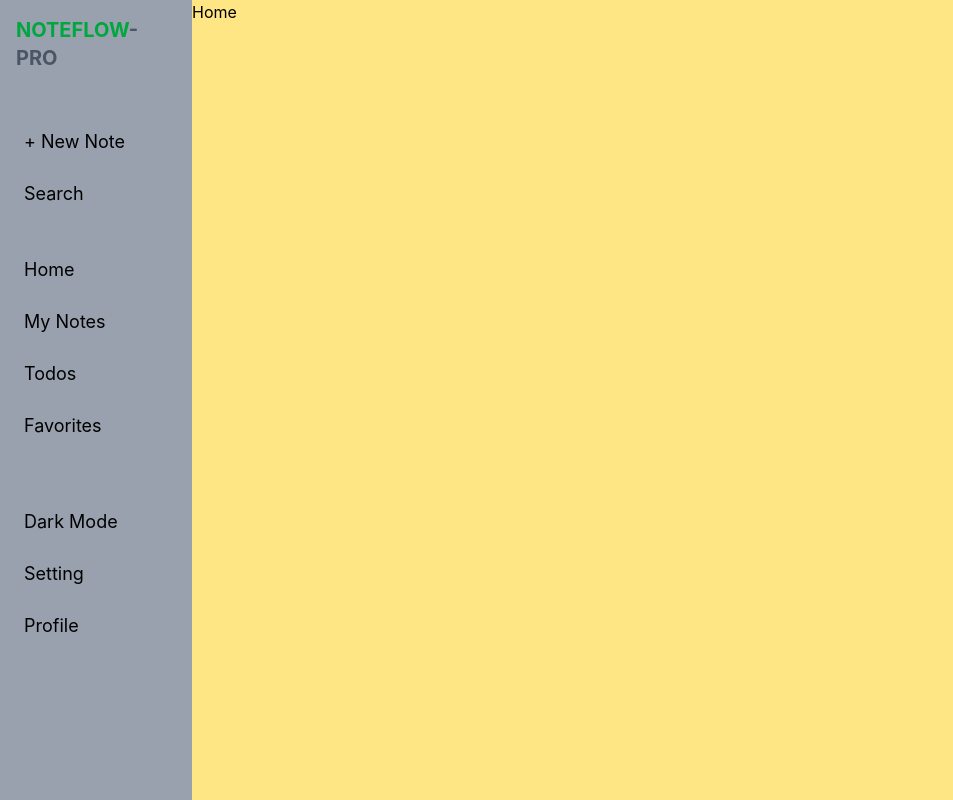
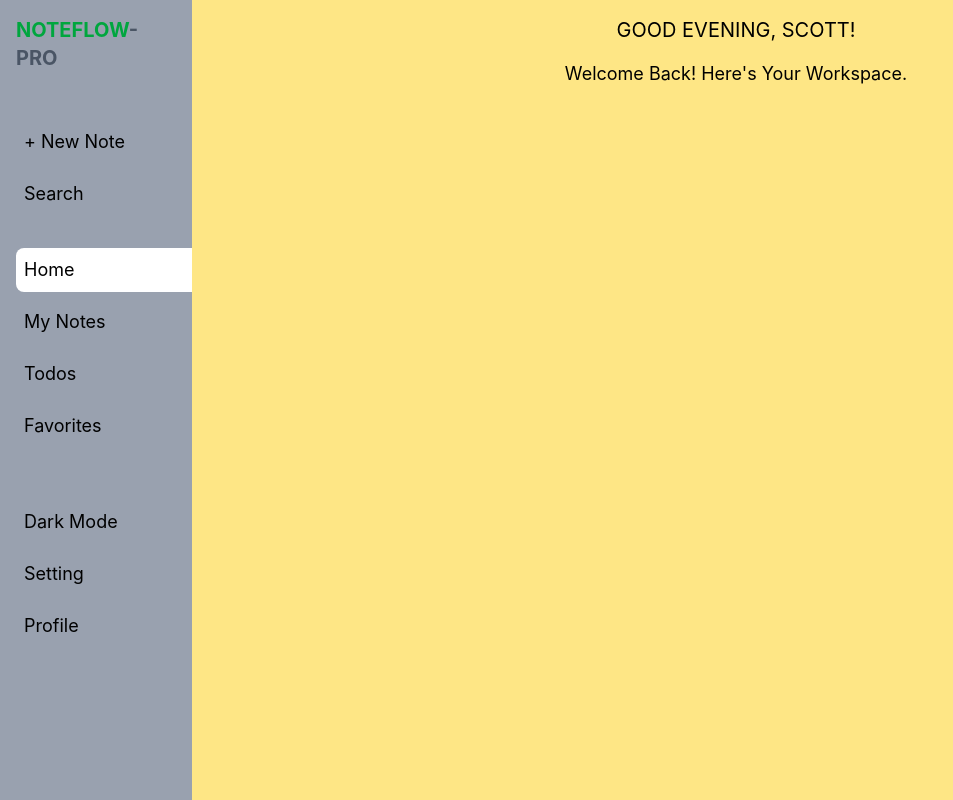
Before and after one commit to linscot10/projects, a React (Vite) app in the folder Notes App Pro/: page / in a window 1280 px wide. Shown: the whole page, without its empty margins (0-953 px from the left). Built offline with nearby package versions, Linux system fonts and the light colour scheme.

Commit message:
Noteflow: Date updates

```diff
--- a/Notes App Pro/src/Pages/Home.jsx
+++ b/Notes App Pro/src/Pages/Home.jsx
@@ -1,10 +1,54 @@
-import React from 'react'
-import {Link} from "react-router-dom"
+import React, { useEffect, useState } from 'react'
+
+// import {Link} from "react-router-dom"
 
 const Home = () => {
+ const getTimeOfDay=(hour)=>{
+  if(hour>=5 && hour <12) return 'MORNING';
+  if(hour>=12 && hour <17) return 'AFTERNOON';
+  if(hour>=17 && hour <21) return 'EVENING';
+  return "NIGHT"
+ }
+
+ const getCurrentTime=()=>{
+  return getTimeOfDay(new Date().getHours())
+
+ }
+
+ const [timeOfDay, setTimeOfDay]=useState( getCurrentTime);
+
+ useEffect(()=>{
+  const interval=setInterval(()=>{
+    setTimeOfDay(getCurrentTime)
+  }, 60000);
+  return ()=> clearInterval(interval)
+ },[])
+
+//   const getTimeOfDay=(hour)=>{
+//     if(hour>=5 && hour<12) return "MORNING";
+//     if(hour>=12 && hour<17) return "AFTERNOON";
+//     if(hour>=17 && hour<21) return "EVENING";
+//     // if(hour>=5 && hour<12) return "MORNING";
+//     return "NIGHT"
+
+//   }
+
+//   const [timeOfDay, setTimeOfDay]=useState(()=>{
+//     return getTimeOfDay(new Date().getHours())
+//   })
+
+//   useEffect(()=>{
+// const interval=setInterval(()=>{
+//   setTimeOfDay(getTimeOfDay(new Date().getHours()))
+// }, 60000);
+// return () =>clearInterval(interval)
+
+//   },[])
   return (
     <div className='w-full bg-amber-200'>
-    Home
+    <h1 className='flex justify-center text-xl m-4'>GOOD {timeOfDay},  SCOTT!</h1>
+    <h2 className='flex justify-center text-lg m-4'>Welcome Back! Here's Your Workspace.</h2>
+
     </div>
   )
 }
--- a/Notes App Pro/src/components/Navbar.jsx
+++ b/Notes App Pro/src/components/Navbar.jsx
@@ -1,32 +1,34 @@
-import React from 'react'
-import {Link} from "react-router-dom"
+import React, { useState } from 'react'
+import {Link, useLocation} from "react-router-dom"
+
 
 const Navbar = () => {
+  const location =useLocation()
   return (
     <div>
         <nav className=" flex flex-col gap-4 bg-gray-400 w-48 h-screen">
             <div className='p-4'><h1 className='font-bold text-gray-600 text-xl'><span className='text-green-600'>NOTEFLOW</span>-<span>PRO</span></h1></div>
             <div className='flex flex-col gap-3 justify-center text-lg p-4'>
           <ul className="flex flex-col gap-2  w-40 " >
-          <Link  to={'/New_notes'}> <li className='hover:bg-white rounded-lg p-2  w-48 '>+ New Note </li>
+          <Link  to={'/New_notes'} className={location.pathname==='/New_notes'? "bg-white rounded-lg w-48":"bg-gray-400"}> <li className='hover:bg-white rounded-lg p-2  w-48 '>+ New Note </li>
 </Link>
-               <Link  to={'/Search'}> <li className='hover:bg-white rounded-lg p-2 w-48'>Search</li></Link>
+               <Link  to={'/Search'} className={location.pathname==='/Search'? "bg-white rounded-lg w-48":"bg-gray-400"}> <li className='hover:bg-white rounded-lg p-2 w-48'>Search</li></Link>
 
 
 
             </ul>
             <ul className="flex flex-col gap-2  w-40 mt-5 " >
-            <Link  to={'/'}><li className='hover:bg-white rounded-lg p-2  w-48 '>Home</li> </Link>
-                 <Link  to={'/My_Notes'}> <li className='hover:bg-white rounded-lg p-2 w-48'>  My Notes</li></Link>
-               <Link  to={'/Todos'}><li className='hover:bg-white rounded-lg p-2 w-48 '>Todos </li></Link>
-               <Link  to={'/Favorites'}> <li className='hover:bg-white rounded-lg p-2 w-48 '>Favorites </li></Link>
+            <Link  to={'/'} className={location.pathname==='/'? "bg-white rounded-lg  w-48" : "bg-gray-400"}><li className='hover:bg-white rounded-lg p-2  w-48 '>Home</li> </Link>
+                 <Link  to={'/My_Notes'} className={location.pathname==='/My_Notes'? "bg-white rounded-lg w-48":"bg-gray-400"}> <li className='hover:bg-white rounded-lg p-2 w-48'>  My Notes</li></Link>
+               <Link  to={'/Todos'} className={location.pathname==='/Todos'? "bg-white rounded-lg w-48":"bg-gray-400"}><li className='hover:bg-white rounded-lg p-2 w-48 '>Todos </li></Link>
+               <Link  to={'/Favorites'} className={location.pathname==='/Favorites'? "bg-white rounded-lg w-48":"bg-gray-400"}> <li className='hover:bg-white rounded-lg p-2 w-48 '>Favorites </li></Link>
 
 
             </ul>
             <ul className="flex flex-col gap-2  w-40 mt-10" >
-                 <Link  to={'/Dark_Mode'}>  <li className='hover:bg-white rounded-lg p-2 w-48 '>Dark Mode  </li></Link>
-              <Link  to={'/Setting'}> <li className='hover:bg-white rounded-lg p-2 w-48 '>Setting </li> </Link>
-               <Link  to={'/Profile'}><li className='hover:bg-white rounded-lg p-2 w-48 '> Profile </li> </Link>
+                 <Link  to={'/Dark_Mode'} className={location.pathname==='/Dark_Mode'? "bg-white rounded-lg w-48":"bg-gray-400"}>  <li className='hover:bg-white rounded-lg p-2 w-48 '>Dark Mode  </li></Link>
+              <Link  to={'/Setting'} className={location.pathname==='/Setting'? "bg-white rounded-lg w-48":"bg-gray-400"}> <li className='hover:bg-white rounded-lg p-2 w-48 '>Setting </li> </Link>
+               <Link  to={'/Profile'} className={location.pathname==='/Profile'? "bg-white rounded-lg w-48":"bg-gray-400"}><li className='hover:bg-white rounded-lg p-2 w-48 '> Profile </li> </Link>
 
             </ul>
 
```
